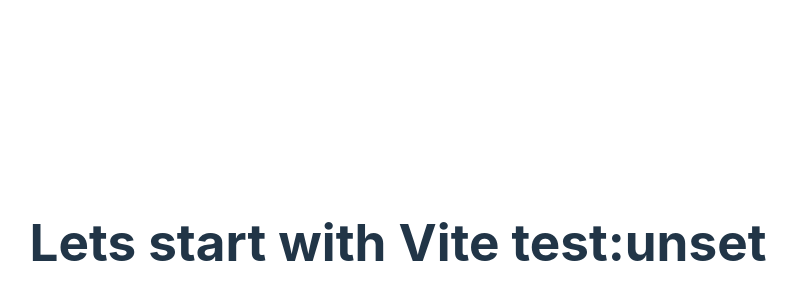
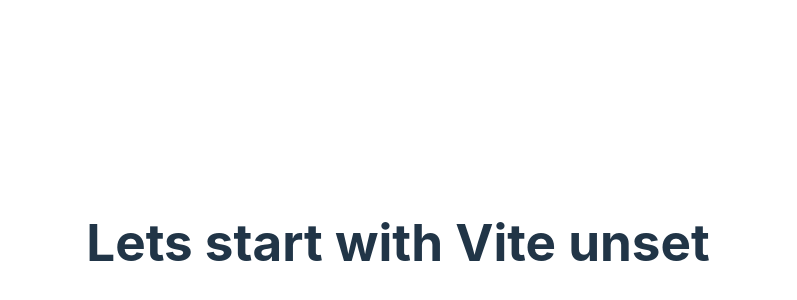
Before and after one commit to TomaszSzydlowski/clockify-time-tracker, a React (Vite) app: page / in a window 1280 px wide. Shown: the part 158-458 px from the top of the page, without its empty margins (242-1039 px from the left). Built offline with nearby package versions, Linux system fonts and the light colour scheme; no server answers.

Commit message:
remove pipeline

```diff
--- a/package.json
+++ b/package.json
@@ -8,7 +8,7 @@
     "predeploy": "yarn run build",
     "deploy": "gh-pages -d dist",
     "dev": "vite",
-    "build": "set VITE_MY_TEST_SECRET=\"$SUPER_SECRET\" && tsc && vite build --base=./ ",
+    "build": "tsc && vite build --base=./",
     "preview": "vite preview"
   },
   "dependencies": {
--- a/src/App.tsx
+++ b/src/App.tsx
@@ -1,10 +1,9 @@
 import './App.css'
 
 function App() {
-console.log(import.meta.env.VITE_MY_TEST_SECRET)
     return (
         <div className="App">
-            <h1>Lets start with Vite test:{import.meta.env.VITE_MY_TEST_SECRET}</h1>
+            <h1>Lets start with Vite {import.meta.env.VITE_MY_TEST_SECRET}</h1>
         </div>
     )
 }
```
